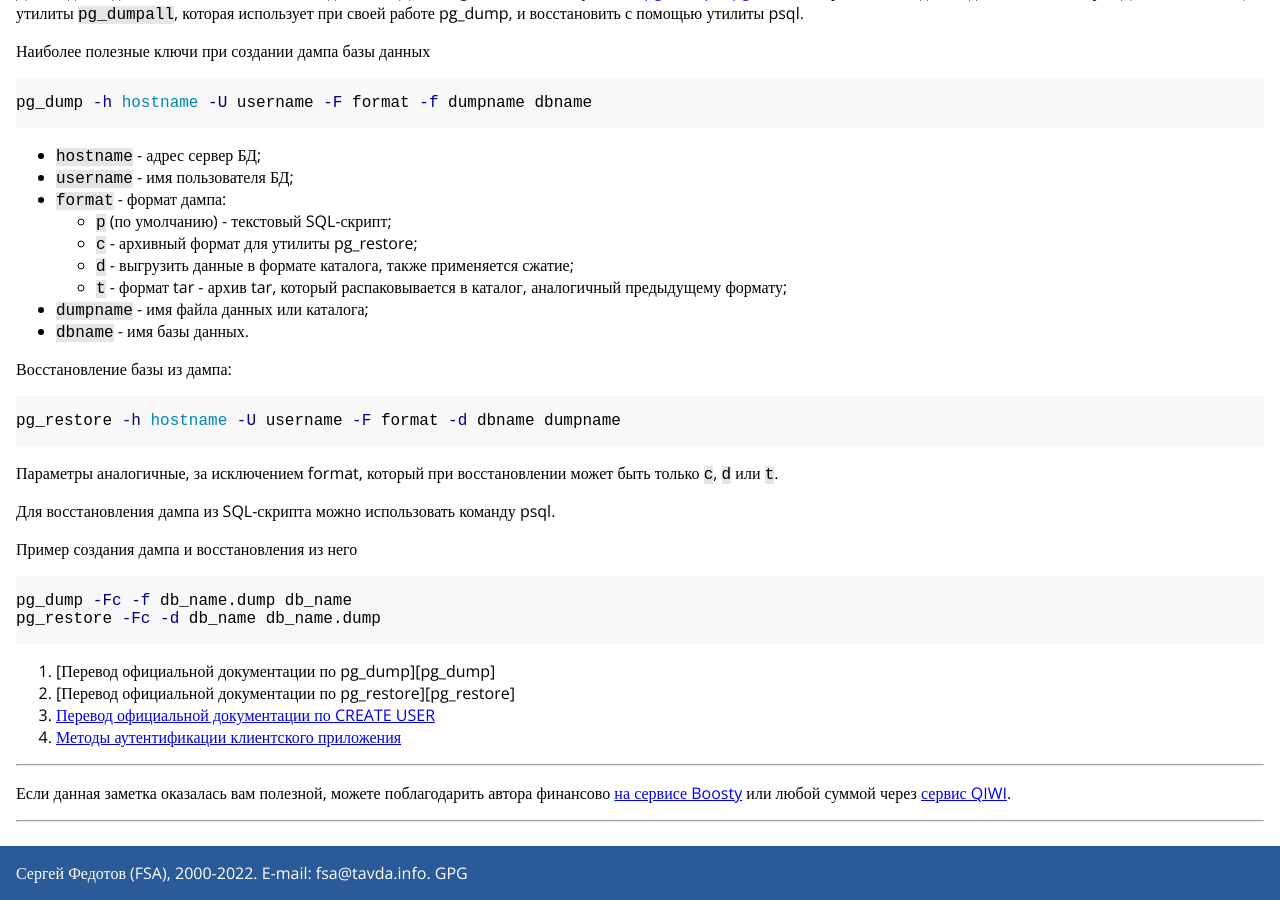
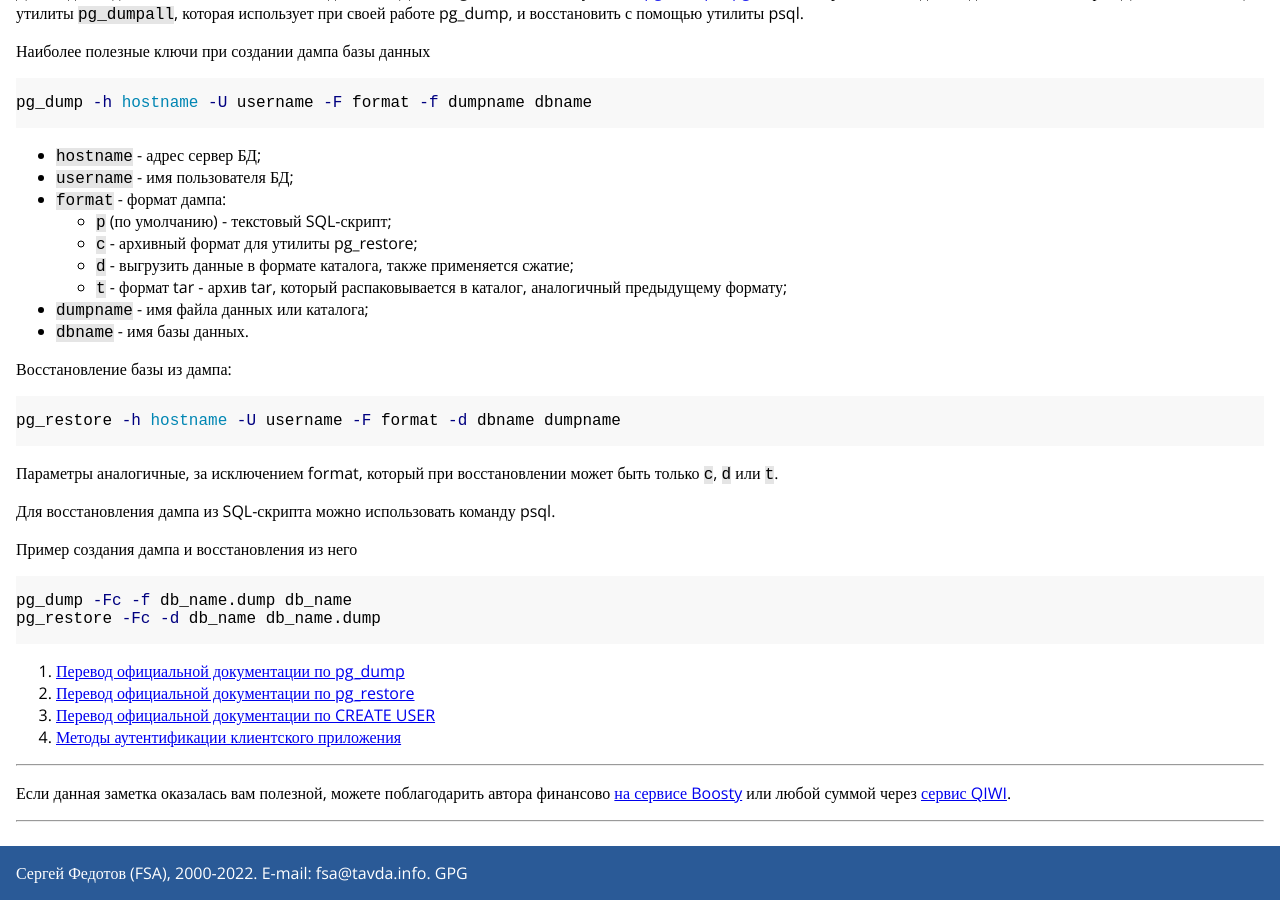
Before and after one commit to fsa/site, a Jekyll site: the page built from _posts/2022-06-10-postgresql.md, in a window 1280 px wide and 900 px high, scrolled down 4826 px. Built offline with Jekyll 4.4.1, drawn with Linux system fonts in a browser that asks for light colours; comment, search, counter and statistics services are not loaded.

Commit message:
Мсправлены ссылки в списке литературы /postgresql

````diff
--- a/_posts/2022-06-10-postgresql.md
+++ b/_posts/2022-06-10-postgresql.md
@@ -257,8 +257,8 @@ pg_dump -Fc -f db_name.dump db_name
 pg_restore -Fc -d db_name db_name.dump
 ```
 
-1. [Перевод официальной документации по pg_dump][pg_dump]
-2. [Перевод официальной документации по pg_restore][pg_restore]
+1. [Перевод официальной документации по pg_dump][pg-dump]
+2. [Перевод официальной документации по pg_restore][pg-restore]
 3. [Перевод официальной документации по CREATE USER][create-role]
 4. [Методы аутентификации клиентского приложения][pgauth]
 
````
